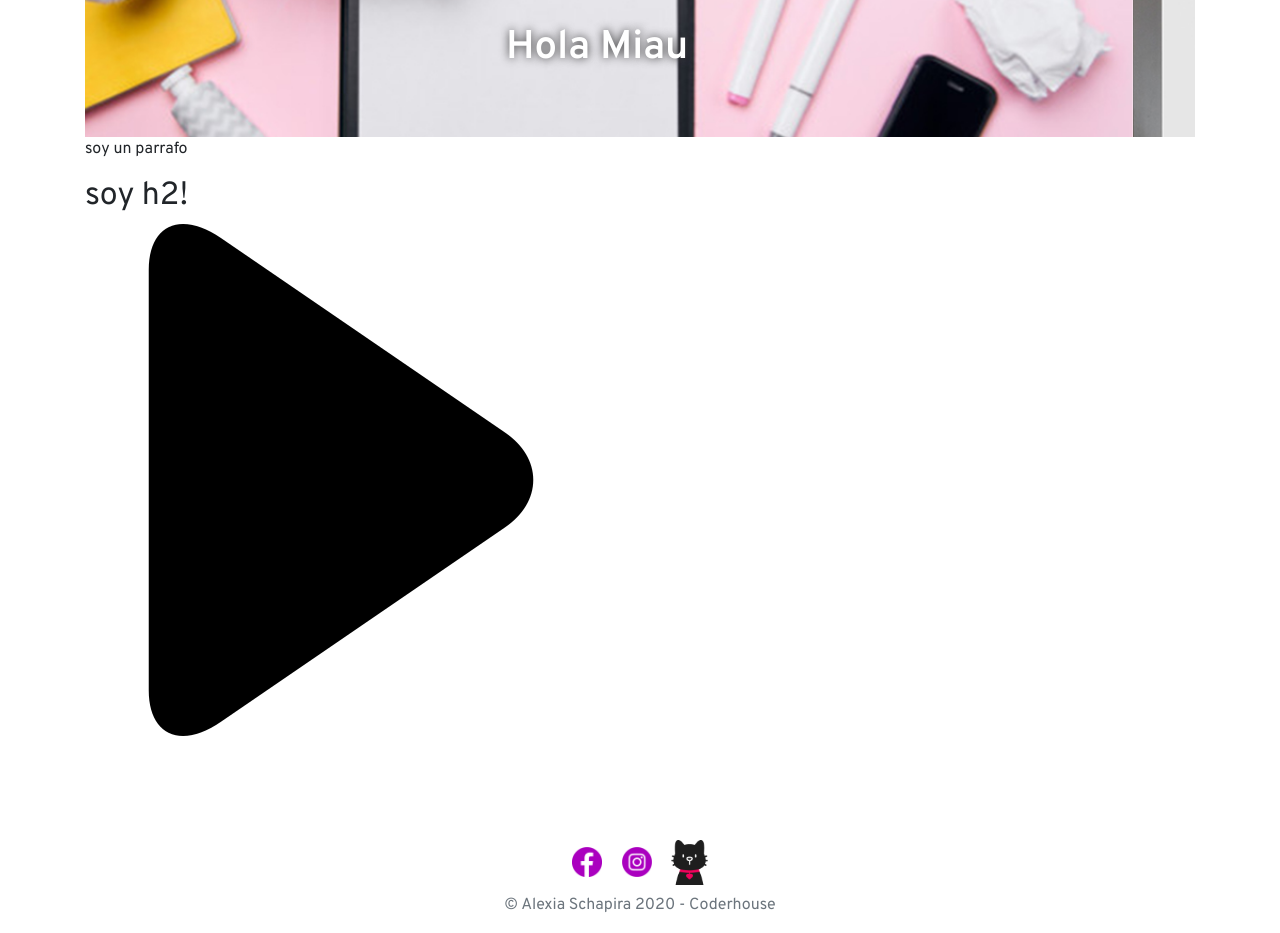
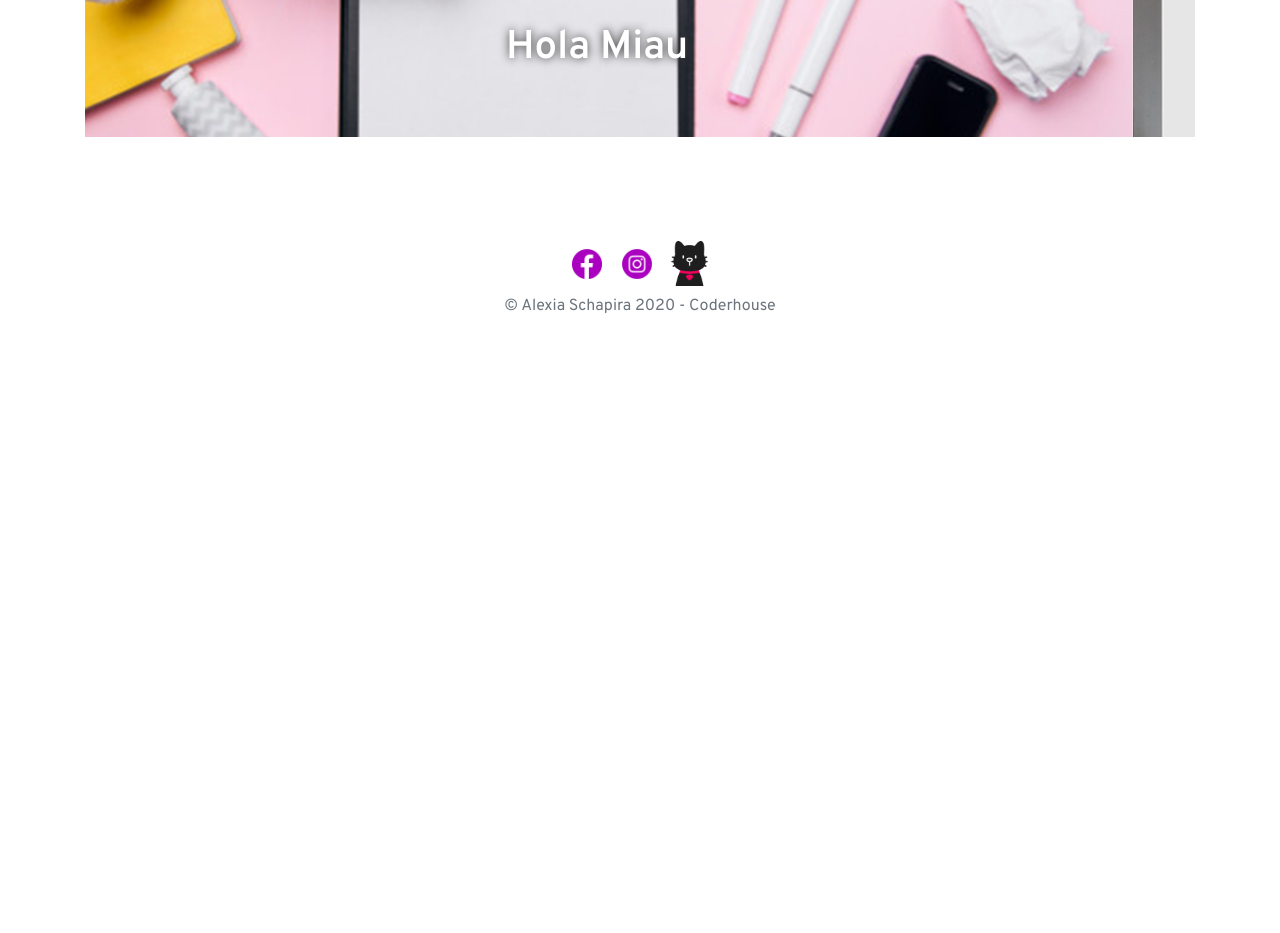
Before and after one commit to ale-schapira/repo, a website: page index.html in a window 1280 px wide. Shown: the part 478-1411 px from the top of the page. After the commit the page ends 844 px from the top, so only its background shows below. Drawn offline with nearby package versions, Linux system fonts and the light colour scheme; a web font is replaced by a local one.

Commit message:
modificaciones en el index

```diff
--- a/index.html
+++ b/index.html
@@ -82,14 +82,6 @@
       <span class="carousel-control-next-icon" aria-hidden="true"></span>
     </a>
   </div>
-<p>
-  soy un parrafo
-</p>
-<h2>
-  soy h2!
-</h2>
-<a href=""></a>
-<img src="img/flecha-derecha.png" alt="">
 <!--                            ********************** Consulta por Carousel**************************
    Profe, intenté cambiar el tamaño de este carousel pero no sé si lo hice correctamente porque al reducir la pantalla para ver responsive,
    queda un espacio en blanco abajo como si solo se redujera la imagen y quedara el espacio que ocuparía el carousel, empujando al footer mucho más abajo.
```
